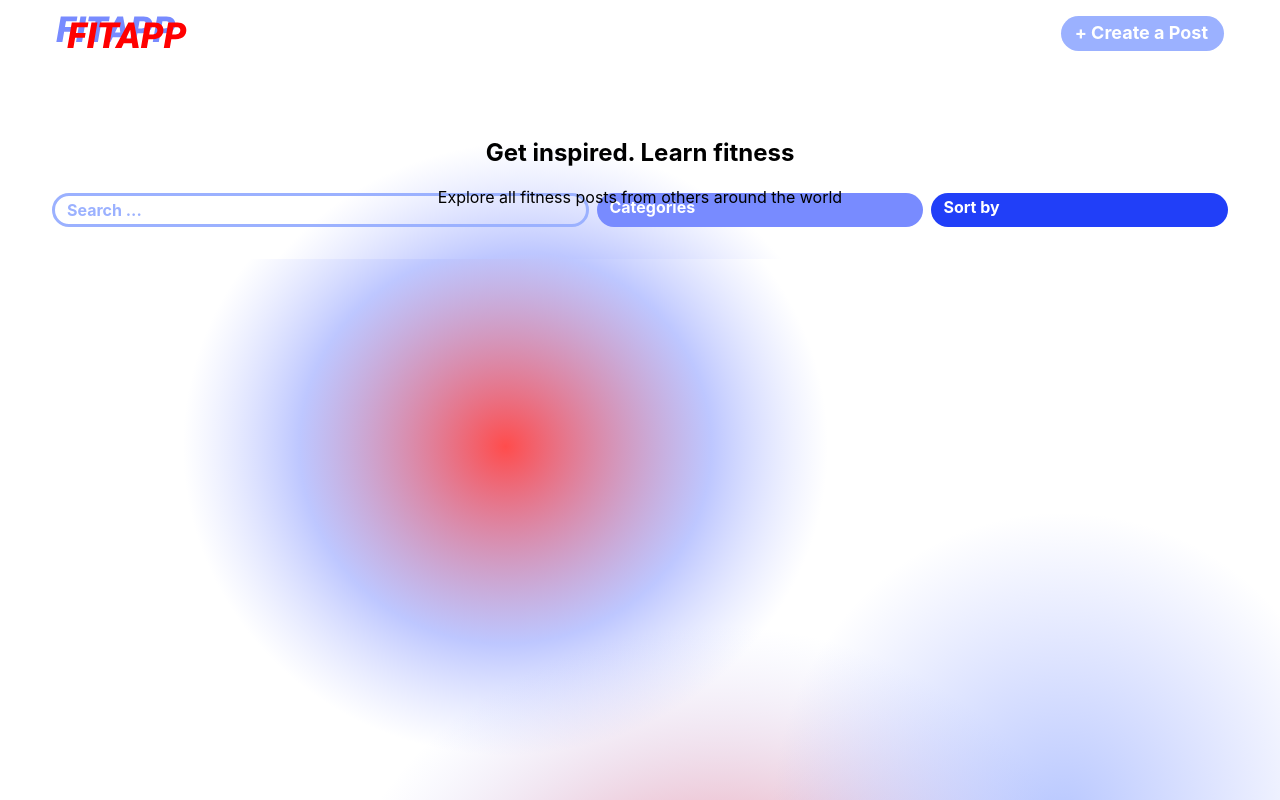
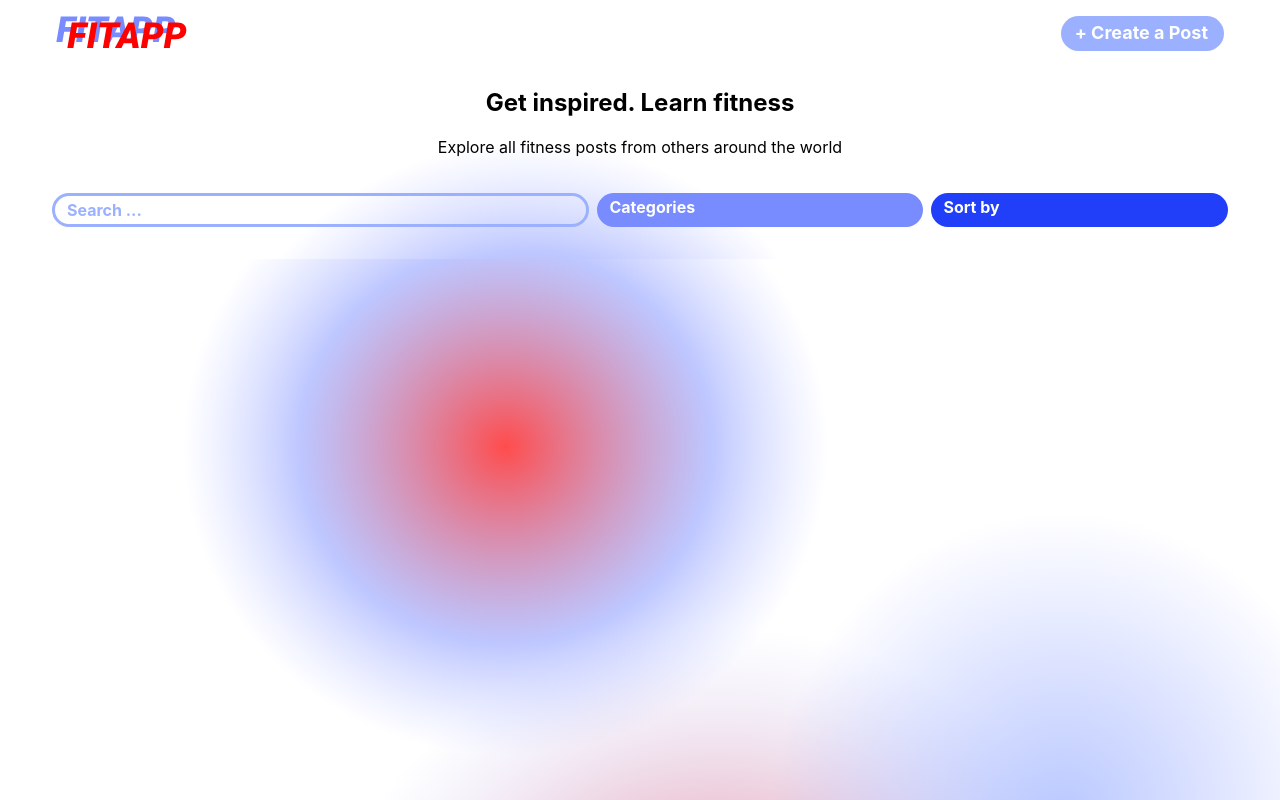
Before and after one commit to allenchen0705/fitapp, a React (Create React App) app in the folder my-app/: page / in a window 1280 px wide. Built offline with nearby package versions, Linux system fonts and the light colour scheme.

Commit message:
fix alignment

```diff
--- a/my-app/src/Home.css
+++ b/my-app/src/Home.css
@@ -53,7 +53,7 @@ a:hover {
     /* background-color: linear-gradient(to var(--darkBlue), var(--lightBlue)); */
 }
 
-.title {
+.intro {
     text-align: center;
     padding: 8px 0px;
 }
--- a/my-app/src/Home.js
+++ b/my-app/src/Home.js
@@ -9,7 +9,7 @@ function Home() {
         {/* <a href="/" className="explore">Explore</a> */}
         <a href="/create" className="create">+ Create a Post</a>
       </header>
-      <div className="title">
+      <div className="intro">
         <h2>Get inspired. Learn fitness</h2>
         <p>Explore all fitness posts from others around the world</p>
       </div>
```
